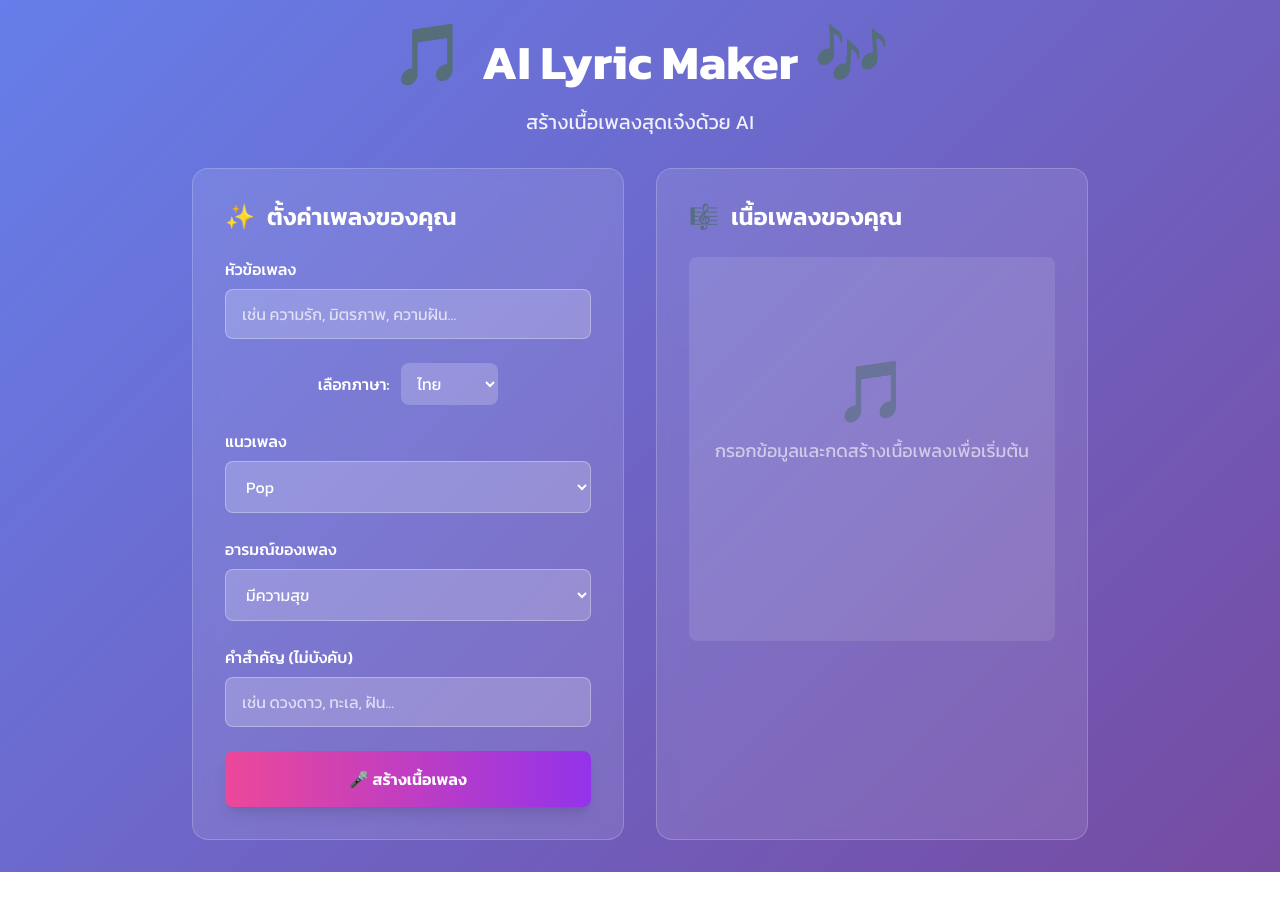
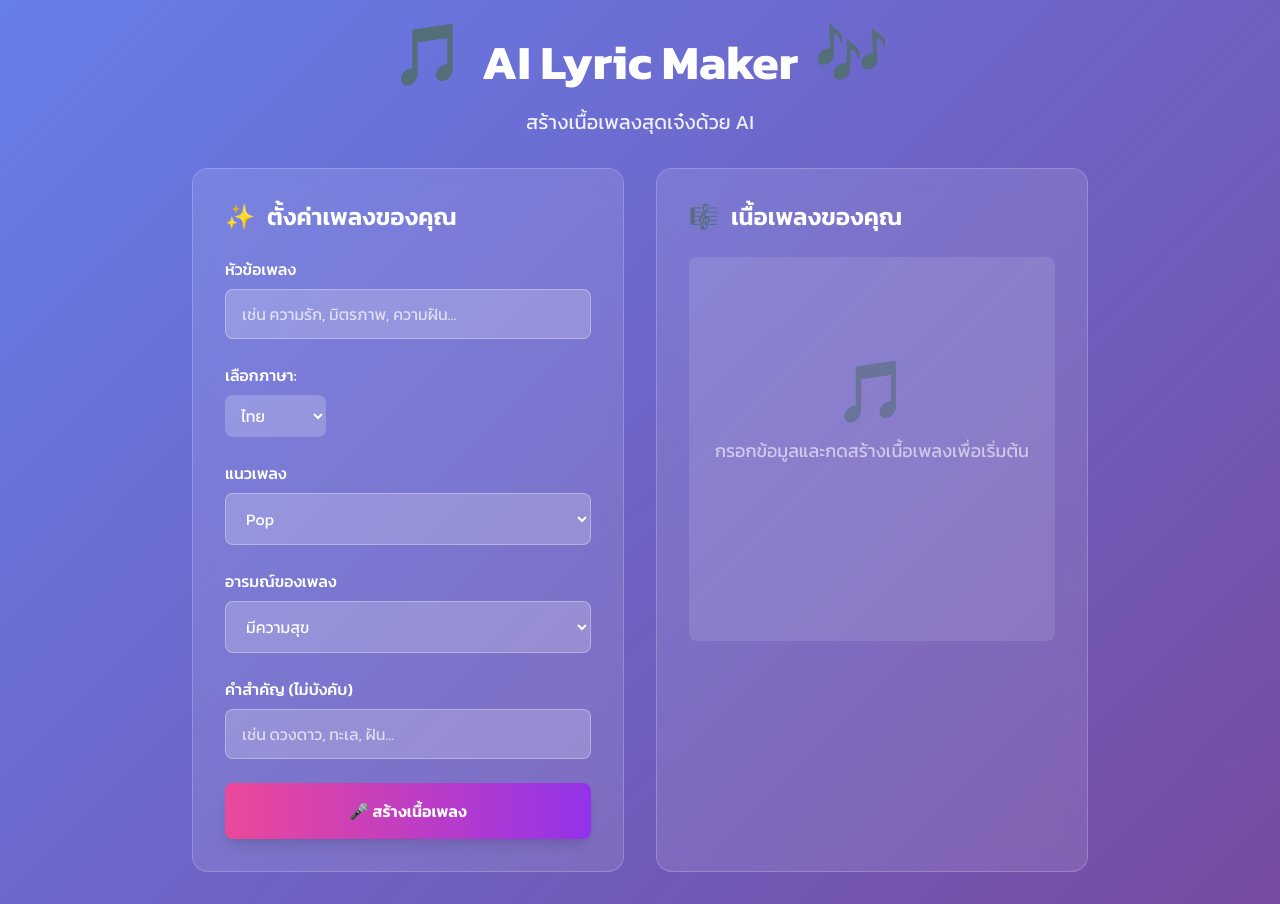
Before and after one commit to patongwatanyoo2007/ailyricmaker.github.io, a plain HTML site: page index.html in a window 1280 px wide. Before the commit the page ends 872 px from the top, so only its background shows below. Drawn offline with nearby package versions, Linux system fonts and the light colour scheme.

Commit message:
Update index.html

```diff
--- a/index.html
+++ b/index.html
@@ -48,14 +48,16 @@
                             class="w-full px-4 py-3 rounded-lg bg-white/20 text-white placeholder-white/70 border border-white/30 focus:border-white/60 focus:outline-none">
                     </div>
 
-                     <div class="text-center mb-8">
-                     <label class="text-white font-medium mr-2">เลือกภาษา:</label>
+                <div>
+                     <label class="block text-white font-medium mb-2"id="labellangguage">เลือกภาษา:</label>
                      <select id="languageSelect" class="px-3 py-2 rounded-lg bg-white/20 text-white" onchange="changeLanguage()">
                      <option value="th">ไทย</option>
                      <option value="en">English</option>
+                     <option value="sp">spanish</option>
+                     <option value="ru">Russian</option>
                      </select>
 
-                </div>
+                 </div>
 
                     <div>
                         <label class="block text-white font-medium mb-2" id="labelGenre">แนวเพลง</label>
```
